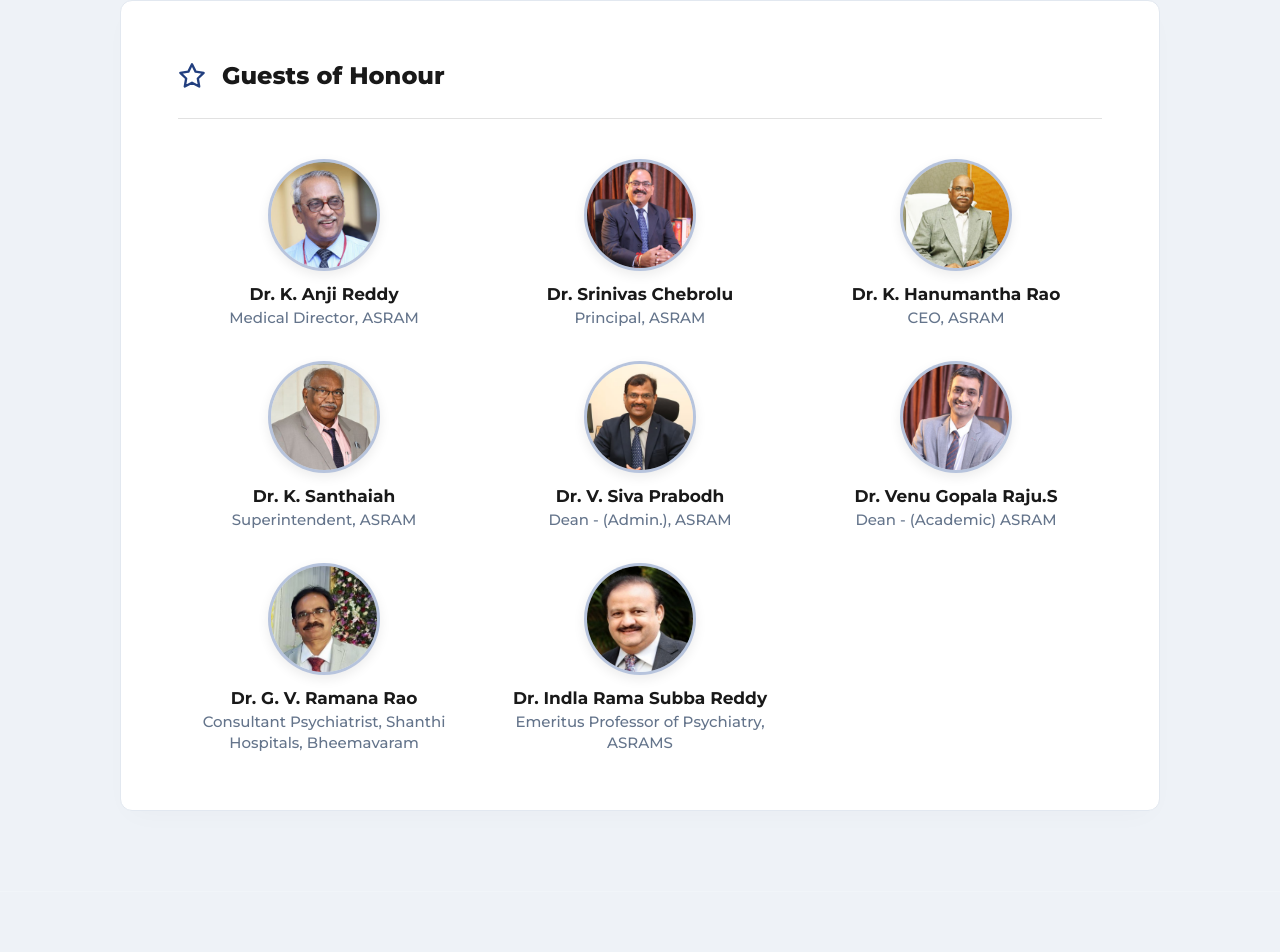
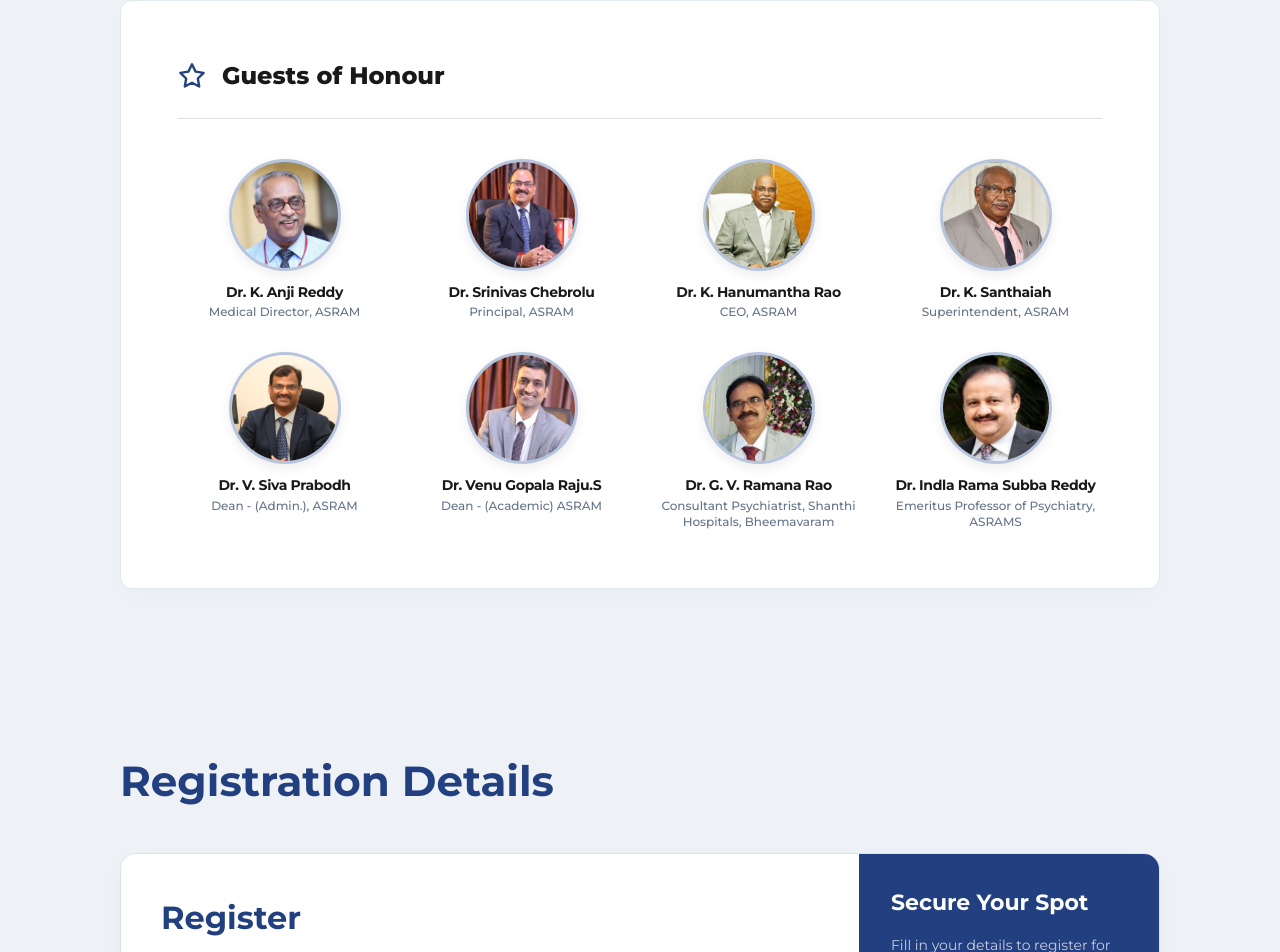
Before and after one commit to janakiram-a11y/Asram_Psychiatry_Workshop, a React (Vite) app: page / in a window 1280 px wide. Shown: the part 9151-10103 px from the top of the page. Built offline with nearby package versions, Linux system fonts and the light colour scheme.

Commit message:
Initial commit

```diff
--- a/src/components/PatronPanel.jsx
+++ b/src/components/PatronPanel.jsx
@@ -1,6 +1,6 @@
 import { UserIcon } from '../icons'
 
-function PatronAvatar({ name, role, photo }) {
+function PatronAvatar({ name, role, photo, compactName }) {
   return (
     <div className="flex flex-col items-center gap-3 text-center">
       <div className="size-[100px] md:size-[112px] rounded-full overflow-hidden border-[3px] border-[#223f7f]/20 shadow-[0_4px_12px_0_rgba(0,0,0,0.08)] shrink-0 bg-[#dde6f5] flex items-center justify-center text-[#223f7f]">
@@ -11,23 +11,41 @@ function PatronAvatar({ name, role, photo }) {
         )}
       </div>
       <div className="flex flex-col gap-0.5">
-        <p className="text-[#191919] text-[15px] md:text-[17px] font-bold leading-snug">{name}</p>
-        <p className="text-[#64748b] text-[13px] md:text-[15px] font-medium leading-snug">{role}</p>
+        <p
+          className={`text-[#191919] font-bold leading-snug whitespace-nowrap ${
+            compactName
+              ? 'text-[15px] lg:text-[14px] tracking-normal lg:tracking-tight'
+              : 'text-[15px] md:text-[17px]'
+          }`}
+        >
+          {name}
+        </p>
+        <p
+          className={`text-[#64748b] font-medium leading-snug ${
+            compactName ? 'text-[13px] lg:text-[12px]' : 'text-[13px] md:text-[15px]'
+          }`}
+        >
+          {role}
+        </p>
       </div>
     </div>
   )
 }
 
-export default function PatronPanel({ title, icon, gridClassName, people }) {
+export default function PatronPanel({ title, icon, itemWidthClassName, people, compactNames }) {
   return (
     <div className="bg-white border border-[#e2e8f0] rounded-[12px] p-6 md:p-[57px] flex flex-col gap-8 md:gap-10 shadow-[0_10px_30px_-10px_rgba(0,0,0,0.03)]">
       <div className="border-b border-[#e1e1e1] pb-5 md:pb-6 flex items-center gap-4">
         {icon}
         <h3 className="text-[#191919] text-[20px] md:text-[24px] font-extrabold leading-normal">{title}</h3>
       </div>
-      <div className={`grid ${gridClassName} gap-x-6 gap-y-6 md:gap-y-8`}>
+      {/* flex-wrap + justify-center (rather than CSS grid) so an incomplete
+          last row of avatars stays centered instead of hugging the left edge. */}
+      <div className="flex flex-wrap justify-center gap-x-6 gap-y-6 md:gap-y-8">
         {people.map((person, index) => (
-          <PatronAvatar key={index} {...person} />
+          <div key={index} className={itemWidthClassName}>
+            <PatronAvatar {...person} compactName={compactNames} />
+          </div>
         ))}
       </div>
     </div>
--- a/src/components/Patrons.jsx
+++ b/src/components/Patrons.jsx
@@ -17,14 +17,15 @@ export default function Patrons() {
           <PatronPanel
             title="Chief Patrons"
             icon={<UsersIcon width={28} height={28} className="text-[#223f7f] shrink-0" />}
-            gridClassName="grid-cols-2 sm:grid-cols-4"
+            itemWidthClassName="w-[calc(50%-12px)] sm:w-[calc(25%-18px)]"
             people={patrons.chiefPatrons}
           />
           <PatronPanel
             title="Guests of Honour"
             icon={<StarIcon width={28} height={28} className="text-[#223f7f] shrink-0" />}
-            gridClassName="grid-cols-2 sm:grid-cols-3"
+            itemWidthClassName="w-full lg:w-[calc(50%-12px)] xl:w-[calc(25%-18px)]"
             people={patrons.guestsOfHonour}
+            compactNames
           />
         </div>
       </div>
```
